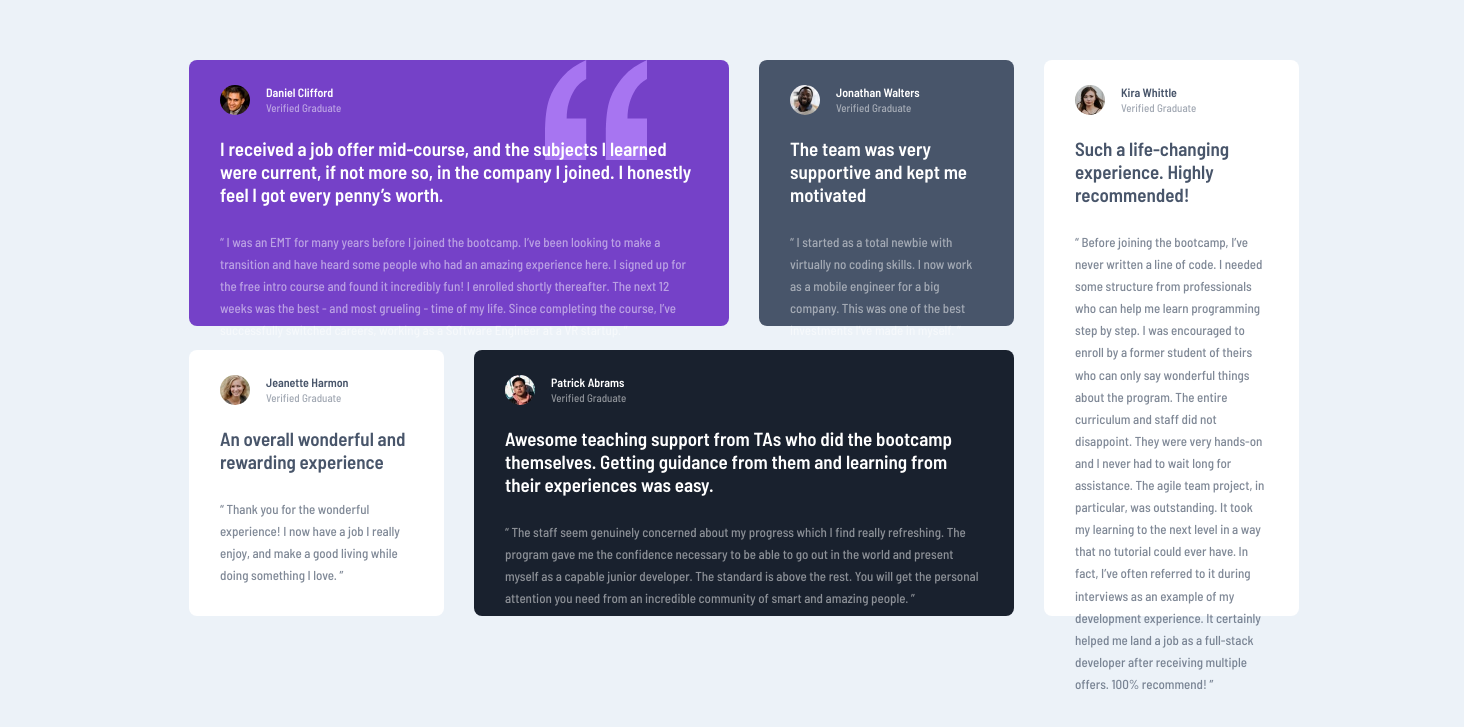
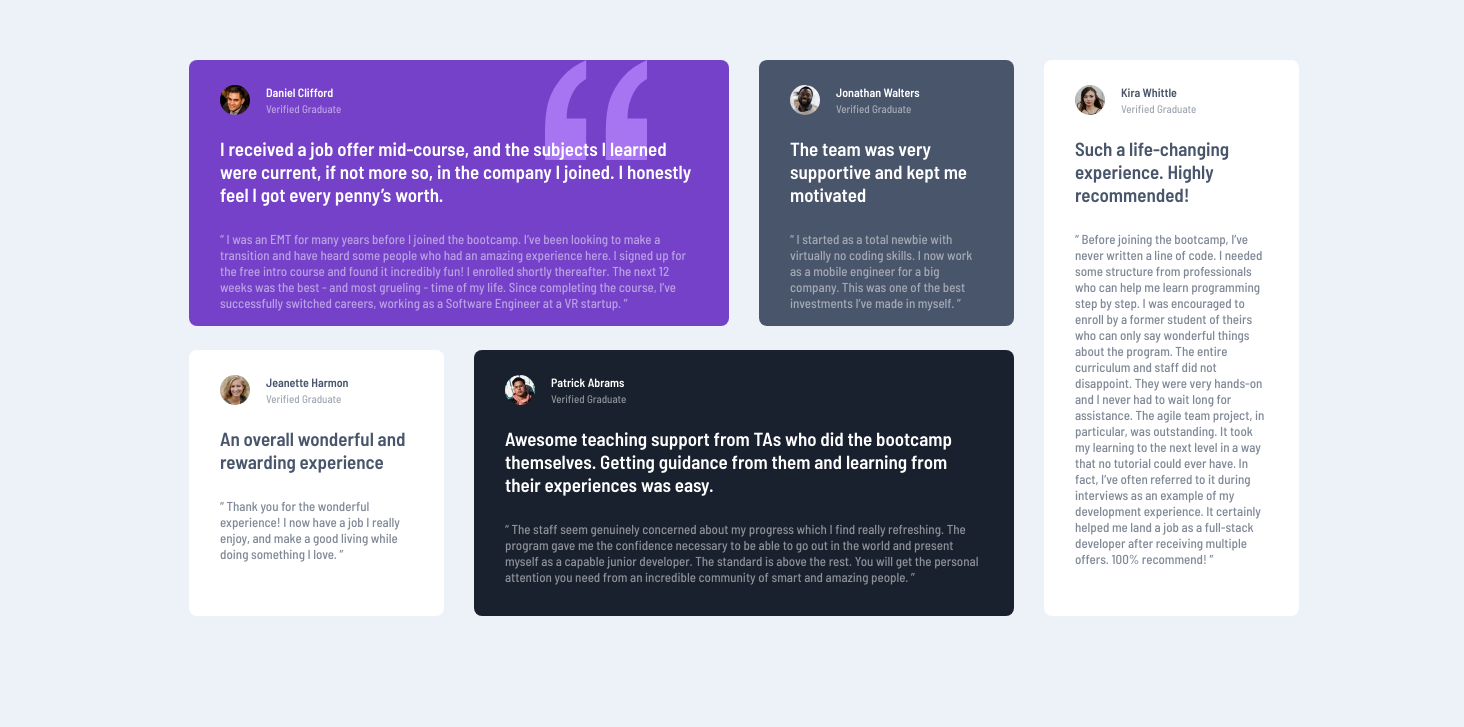
Before and after one commit to GrantWebster/testimonials-grid-section, a plain HTML site: page index.html in a window 1280 px wide. Shown: the part 175-902 px from the top of the page, 1464 px wide, since content can reach past the window. Drawn offline with Linux system fonts and the light colour scheme.

Commit message:
Fixed desktop grip position and overflow

```diff
--- a/style.css
+++ b/style.css
@@ -25,7 +25,6 @@ h2 {
 
 p {
   font-size: 12px;
-  line-height: 1.7;
 }
 
 body {
@@ -99,11 +98,14 @@ body {
 @media only screen and (min-width: 768px) {
 
   .content-container {
+    margin: auto auto;
+    width: min-content;
     display: grid;
     grid-template-columns: repeat(4, 15.9375rem);
     grid-template-rows: 266px 266px;
     grid-gap: 1.5rem 1.875rem;
     padding: 164px 165px;
+
   }
 
   .quote-pattern {
```
